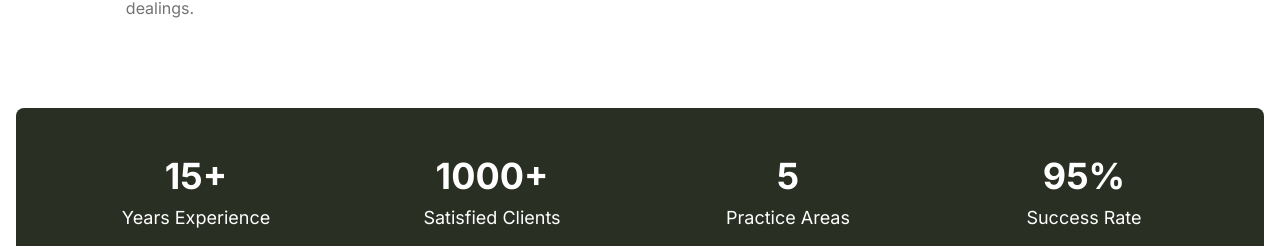
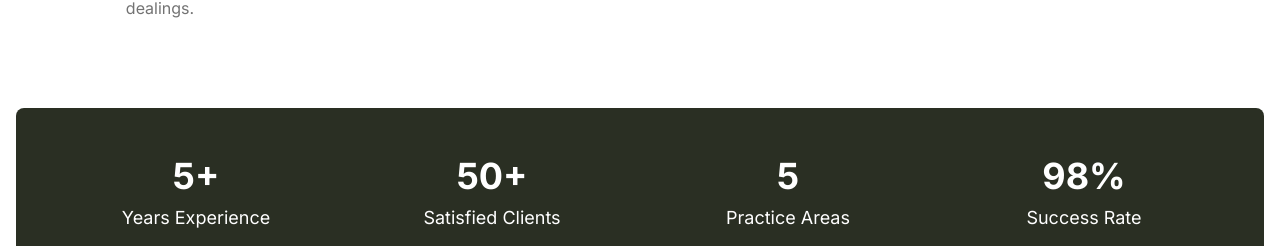
Before and after one commit to faysalabdi/nasihahlegalapp, a Next.js app: page /about in a window 1280 px wide. Shown: the part 1148-1394 px from the top of the page. Built offline with nearby package versions, Linux system fonts and the light colour scheme; a web font is replaced by a local one.

Commit message:
Update page.tsx

```diff
--- a/app/about/page.tsx
+++ b/app/about/page.tsx
@@ -94,11 +94,11 @@
           <div className="bg-primary-dark text-white rounded-lg p-12">
             <div className="grid grid-cols-1 md:grid-cols-2 lg:grid-cols-4 gap-8">
               <div className="text-center">
-                <div className="text-4xl font-bold mb-2">15+</div>
+                <div className="text-4xl font-bold mb-2">5+</div>
                 <div className="text-lg">Years Experience</div>
               </div>
               <div className="text-center">
-                <div className="text-4xl font-bold mb-2">1000+</div>
+                <div className="text-4xl font-bold mb-2">50+</div>
                 <div className="text-lg">Satisfied Clients</div>
               </div>
               <div className="text-center">
@@ -106,7 +106,7 @@
                 <div className="text-lg">Practice Areas</div>
               </div>
               <div className="text-center">
-                <div className="text-4xl font-bold mb-2">95%</div>
+                <div className="text-4xl font-bold mb-2">98%</div>
                 <div className="text-lg">Success Rate</div>
               </div>
             </div>
```
